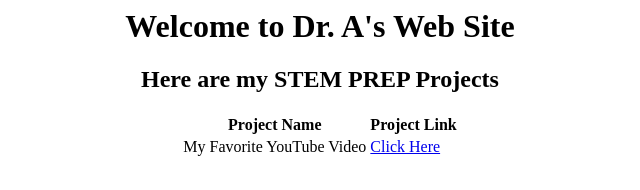
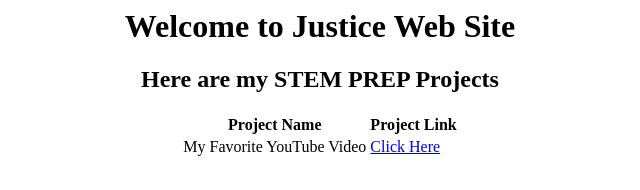
Before and after one commit to Justice0892/Justice0892.github.io, a plain HTML site: page index.html in a window 1280 px wide. Shown: the whole page, without its empty margins (320-960 px from the left). Drawn offline with Linux system fonts and the light colour scheme.

Commit message:
Update index.html

```diff
--- a/index.html
+++ b/index.html
@@ -6,7 +6,7 @@
 
   <body>
     <center>
-      <h1>Welcome to Dr. A's Web Site</h1>
+      <h1>Welcome to Justice Web Site</h1>
       <h2>Here are my STEM PREP Projects</h2>
       <table>
         <tr>
```
